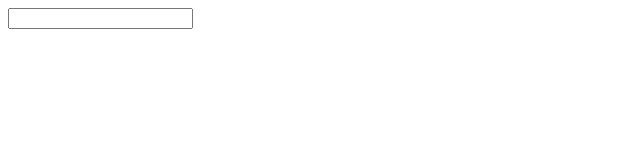
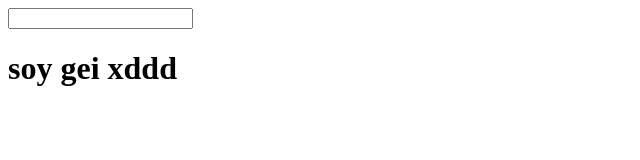
Before and after one commit to xcualidox/prueba2, a plain HTML site: page index.html in a window 1280 px wide. Shown: the whole page, without its empty margins (0-640 px from the left). Drawn offline with Linux system fonts and the light colour scheme.

Commit message:
se agregega un mesaje importante a la wea

```diff
--- a/index.html
+++ b/index.html
@@ -11,5 +11,6 @@
     <form action="">
         <input type="text">
     </form>
+    <h1>soy gei xddd</h1>
 </body>
 </html>
```
